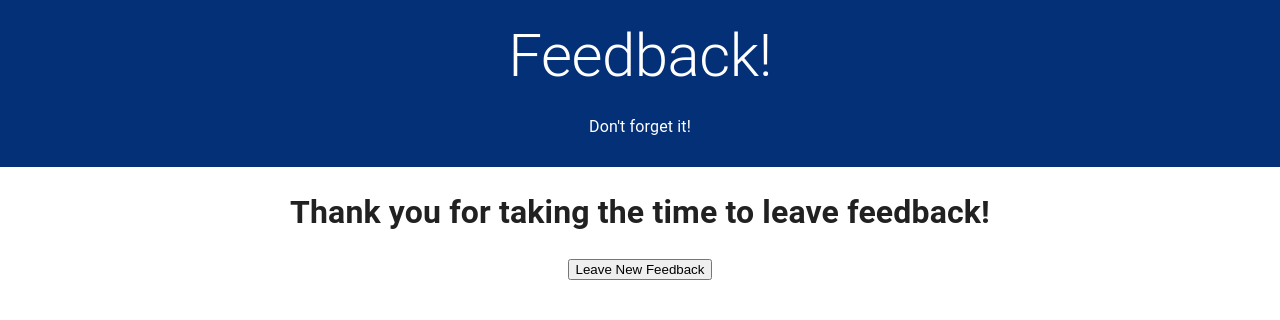
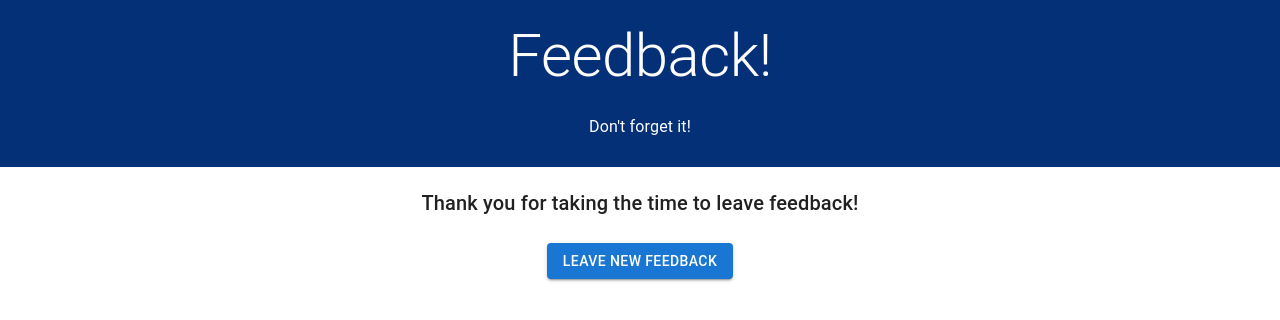
Before and after one commit to RyanKjesboJohnson/weekend-redux-feedback-loop, a React (Create React App) app: page /#/thankyou in a window 1280 px wide. Shown: the top 320 px of the page. Built offline with nearby package versions, Linux system fonts and the light colour scheme.

Commit message:
Formatted the ThankYou page on main

```diff
--- a/src/components/ThankYou/ThankYou.jsx
+++ b/src/components/ThankYou/ThankYou.jsx
@@ -1,13 +1,16 @@
 import { Link } from "react-router-dom";
+import { Typography, Button, Box, Container } from "@mui/material";
 
 export default function ThankYou(){
     return(
-        <>
-            <h1>Thank you for taking the time to leave feedback!</h1>
-
+        <Container>
+            <Typography variant="h6">Thank you for taking the time to leave feedback!</Typography>
+        <br></br>
+        <Box>
             <Link to='/'>
-            <button data-testid="next">Leave New Feedback</button>
+            <Button variant="contained" data-testid="next">Leave New Feedback</Button>
             </Link>
-        </>
+        </Box>
+        </Container>
     )
 }
```
